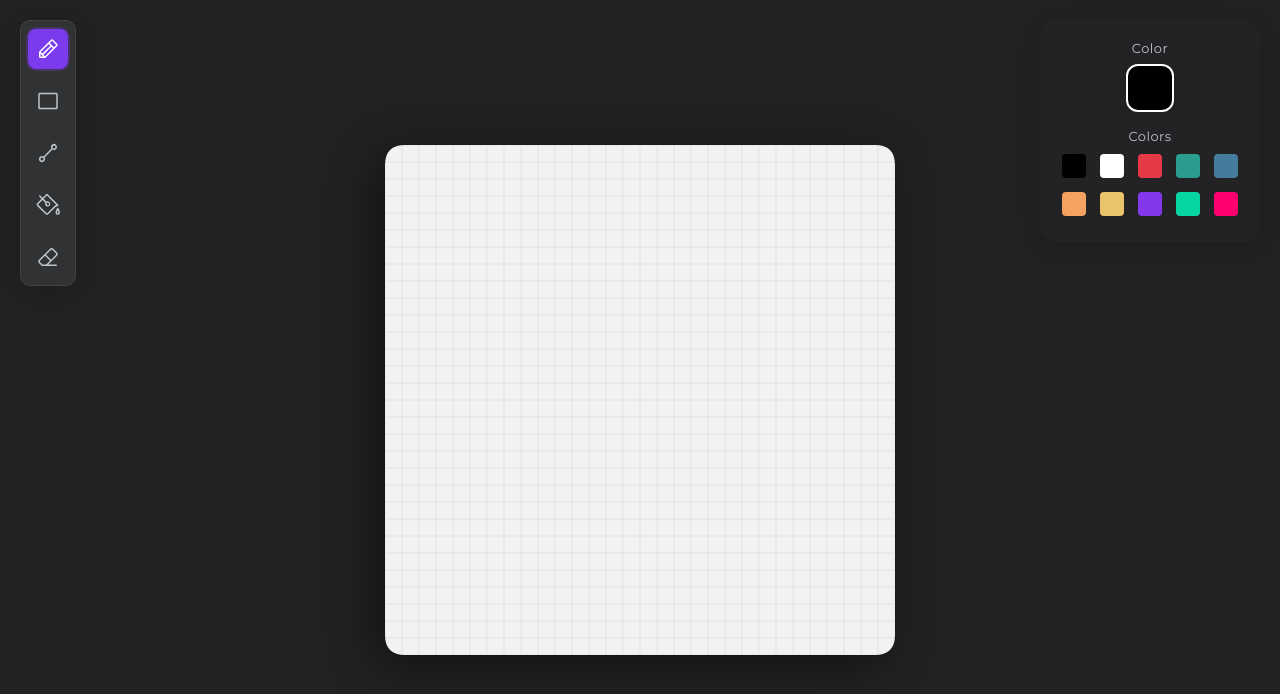
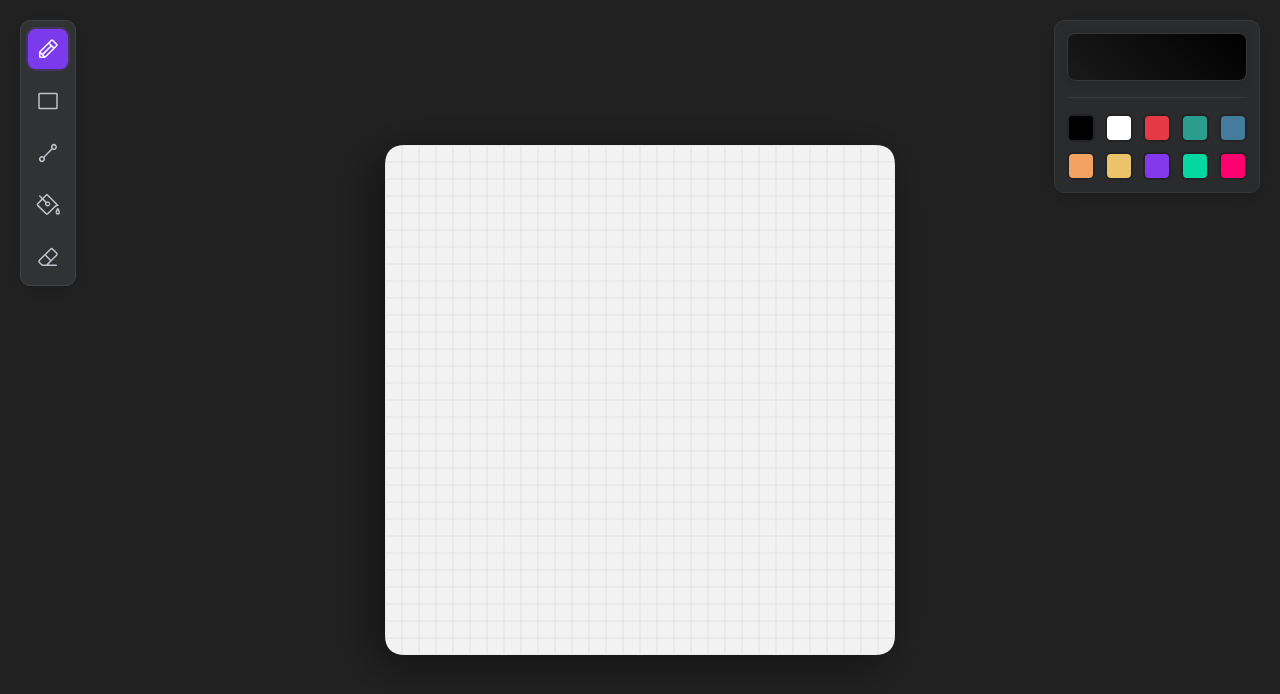
Before and after one commit to luketmillar/8bitdraw, a React (Vite) app: page / in a window 1280 px wide. Shown: the top 694 px of the page. Built offline with nearby package versions, Linux system fonts and the light colour scheme.

Commit message:
Color picker cleanup

```diff
--- a/src/components/ColorPicker.tsx
+++ b/src/components/ColorPicker.tsx
@@ -23,28 +23,48 @@ const PickerContainer = styled.div`
   top: 20px;
   right: 20px;
   z-index: 1000;
-  background: #232325;
-  border-radius: 16px;
+  background: #2a2b2c;
+  border: 1px solid #363738;
+  border-radius: 10px;
   box-shadow: 0 4px 24px 0 rgba(0, 0, 0, 0.18);
-  padding: 20px 20px 16px 20px;
+  padding: 12px;
   display: flex;
   flex-direction: column;
   align-items: center;
   min-width: 180px;
+  gap: 12px;
 `
 
 const Preview = styled.div<{ color: string }>`
-  width: 48px;
+  width: 100%;
   height: 48px;
-  border-radius: 12px;
+  border-radius: 8px;
   background: ${({ color }) => color};
-  border: 2px solid #fff;
-  margin-bottom: 16px;
+  border: 1px solid #363738;
   box-shadow: 0 2px 8px 0 rgba(0, 0, 0, 0.1);
   cursor: pointer;
-  transition: transform 0.2s;
+  transition: all 0.2s;
+  position: relative;
+  overflow: hidden;
+
   &:hover {
-    transform: scale(1.05);
+    transform: scale(1.02);
+    border-color: #7c3aed;
+  }
+
+  &:active {
+    transform: scale(0.98);
+  }
+
+  &::after {
+    content: '';
+    position: absolute;
+    top: 0;
+    left: 0;
+    right: 0;
+    bottom: 0;
+    background: linear-gradient(45deg, rgba(255, 255, 255, 0.1) 0%, rgba(255, 255, 255, 0) 100%);
+    pointer-events: none;
   }
 `
 
@@ -52,7 +72,6 @@ const SwatchGrid = styled.div`
   display: grid;
   grid-template-columns: repeat(5, 28px);
   gap: 10px;
-  margin-bottom: 8px;
 `
 
 const Swatch = styled.button<{ color: string; selected: boolean }>`
@@ -69,11 +88,11 @@ const Swatch = styled.button<{ color: string; selected: boolean }>`
     box-shadow 0.15s;
 `
 
-const Label = styled.div`
-  color: #bfc4cc;
-  font-size: 13px;
-  margin-bottom: 8px;
-  letter-spacing: 0.5px;
+const Divider = styled.div`
+  width: 100%;
+  height: 1px;
+  background: #363738;
+  margin: 4px 0;
 `
 
 const ColorPickerDialog = styled.div`
@@ -81,14 +100,15 @@ const ColorPickerDialog = styled.div`
   top: 0;
   right: 100%;
   margin-right: 8px;
-  background: #232325;
-  border-radius: 16px;
+  background: #2a2b2c;
+  border: 1px solid #363738;
+  border-radius: 10px;
   padding: 20px;
   display: flex;
   flex-direction: column;
   align-items: center;
   gap: 16px;
-  min-width: 300px;
+  min-width: 250px;
   box-shadow: 0 4px 24px 0 rgba(0, 0, 0, 0.18);
   z-index: 1001;
 `
@@ -121,6 +141,8 @@ const ColorPicker = ({ controller }: { controller: AppController }) => {
   const [showPicker, setShowPicker] = React.useState(false)
   const [recentColors, setRecentColors] = React.useState<string[]>([])
   const pickerRef = useRef<HTMLDivElement>(null)
+  const clickTimeoutRef = useRef<number>()
+  const previousColorRef = useRef<string>(color)
 
   React.useEffect(() => {
     const colorListener = EventBus.on('tool', 'color', setColor)
@@ -148,22 +170,36 @@ const ColorPicker = ({ controller }: { controller: AppController }) => {
     return () => {
       colorListener()
       undoListener()
+      if (clickTimeoutRef.current) {
+        window.clearTimeout(clickTimeoutRef.current)
+      }
     }
   }, [])
 
   useEffect(() => {
     const handleClickOutside = (event: MouseEvent) => {
       if (pickerRef.current && !pickerRef.current.contains(event.target as Node)) {
+        // Prevent the click from reaching the canvas
+        event.preventDefault()
+        event.stopPropagation()
         handleClose()
       }
     }
 
+    const handleKeyDown = (event: KeyboardEvent) => {
+      if (event.key === 'Escape') {
+        handleCancel()
+      }
+    }
+
     if (showPicker) {
-      document.addEventListener('mousedown', handleClickOutside)
+      document.addEventListener('mousedown', handleClickOutside, { capture: true })
+      document.addEventListener('keydown', handleKeyDown)
     }
 
     return () => {
-      document.removeEventListener('mousedown', handleClickOutside)
+      document.removeEventListener('mousedown', handleClickOutside, { capture: true })
+      document.removeEventListener('keydown', handleKeyDown)
     }
   }, [showPicker])
 
@@ -184,7 +220,9 @@ const ColorPicker = ({ controller }: { controller: AppController }) => {
     }
   }
 
-  const handlePreviewClick = () => {
+  const handlePreviewClick = (e: React.MouseEvent) => {
+    e.stopPropagation()
+    previousColorRef.current = color
     setShowPicker(true)
   }
 
@@ -192,13 +230,18 @@ const ColorPicker = ({ controller }: { controller: AppController }) => {
     setShowPicker(false)
   }
 
+  const handleCancel = () => {
+    setShowPicker(false)
+    setColor(previousColorRef.current)
+    EventBus.emit('tool', 'color', previousColorRef.current)
+  }
+
   return (
     <PickerContainer>
-      <Label>Color</Label>
       <Preview color={color} onClick={handlePreviewClick} />
       {recentColors.length > 0 && (
         <>
-          <Label>Recent</Label>
+          <Divider />
           <SwatchGrid>
             {recentColors.map((c) => (
               <Swatch
@@ -212,7 +255,7 @@ const ColorPicker = ({ controller }: { controller: AppController }) => {
           </SwatchGrid>
         </>
       )}
-      <Label>Colors</Label>
+      <Divider />
       <SwatchGrid>
         {DEFAULT_COLORS.map((c) => (
           <Swatch
```
